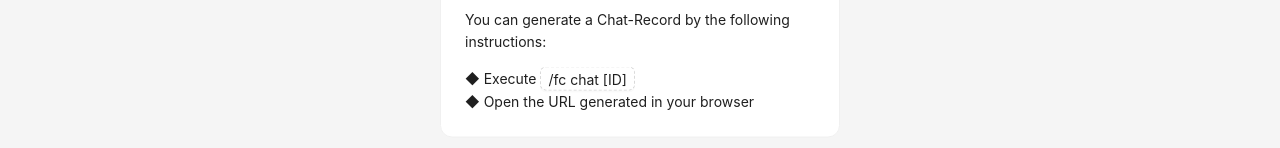
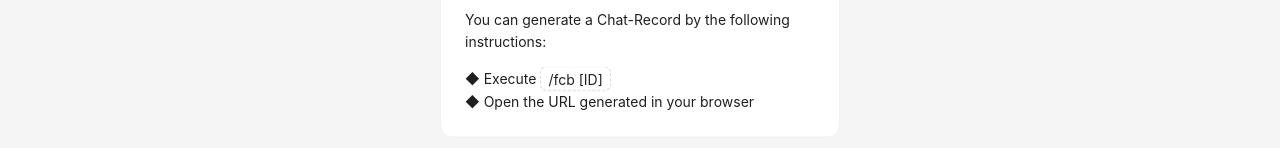
Before and after one commit to FloraCore/ChatWeb, a Next.js app: page / in a window 1280 px wide. Shown: the part 374-522 px from the top of the page. Built offline with nearby package versions, Linux system fonts and the light colour scheme.

Commit message:
fix: changed command to `/fcb`

```diff
--- a/components/error.tsx
+++ b/components/error.tsx
@@ -8,7 +8,7 @@ export default function ErrorComponent() {
     const { t } = i18n;
 
     const copyClick = () => {
-        copy("/fc chat ");
+        copy("/fcb ");
         messageApi.success(t("message.copied")).then(() => messageApi);
     }
     return (
@@ -16,7 +16,7 @@ export default function ErrorComponent() {
             {contextHolder}
             <Result status="error" title={t("error.loading")} subTitle={t("error.prompts")}/>
             <Card style={{width: 400, margin: 'auto'}}>
-                ◆ {t("home.instruction1")} <Button type="dashed" size={"small"} onClick={copyClick}>/fc chat [ID]</Button><br/>
+                ◆ {t("home.instruction1")} <Button type="dashed" size={"small"} onClick={copyClick}>/fcb  [ID]</Button><br/>
                 ◆ {t("home.instruction2")}
             </Card>
         </>
--- a/pages/index.tsx
+++ b/pages/index.tsx
@@ -9,7 +9,7 @@ export default function IndexPage() {
     const {t} = i18n;
     const demoPath = "/demo";
     const copyClick = () => {
-        copy("/fc chat ");
+        copy("/fcb ");
         messageApi.success(t("message.copied")).then(() => messageApi);
     }
     return (
@@ -33,8 +33,7 @@ export default function IndexPage() {
                         </Link>
                     } style={{width: 400, margin: 'auto'}}>
                         <p>{t("home.generate")}</p>
-                        ◆ {t("home.instruction1")} <Button type="dashed" size={"small"} onClick={copyClick}>/fc chat
-                        [ID]</Button><br/>
+                        ◆ {t("home.instruction1")} <Button type="dashed" size={"small"} onClick={copyClick}>/fcb [ID]</Button><br/>
                         ◆ {t("home.instruction2")}
                     </Card>
                 </div>
```
